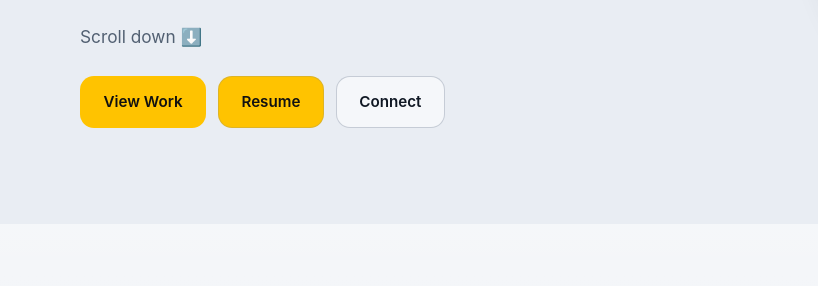
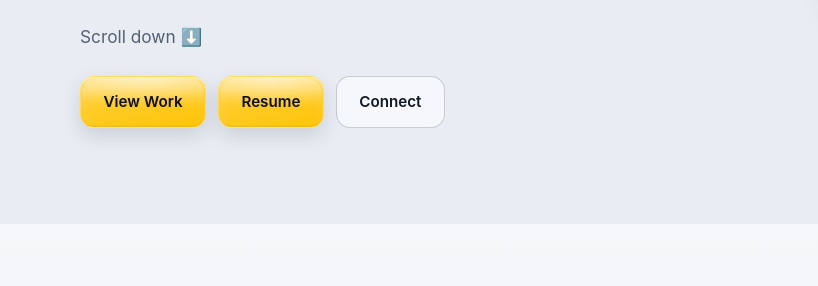
Before and after one commit to rohankumar009/rohank.dev, a website: page index.html in a window 1280 px wide. Shown: the part 436-722 px from the top of the page, 0-818 px from the left. Drawn offline with Linux system fonts and the light colour scheme; files whose address does not match are found by name.

```diff
--- a/style.css
+++ b/style.css
@@ -315,24 +315,49 @@ a {
   transition: all 0.2s ease;
 }
 
-.btn-primary {
-  background: var(--mustard);
-  color: var(--button-text);
+.btn-primary,
+.btn-secondary {
+  position: relative;
+  isolation: isolate;
+  overflow: hidden;
+  color: color-mix(in srgb, var(--button-text) 92%, #111 8%);
+  border-color: rgba(255, 255, 255, 0.34);
+  background:
+    linear-gradient(180deg, rgba(255, 255, 255, 0.3) 0%, rgba(255, 255, 255, 0.08) 38%, rgba(255, 255, 255, 0.02) 100%),
+    linear-gradient(135deg, color-mix(in srgb, var(--mustard) 88%, white 12%), var(--mustard));
+  box-shadow:
+    inset 0 1px 0 rgba(255, 255, 255, 0.62),
+    inset 0 10px 16px rgba(255, 255, 255, 0.12),
+    inset 0 -1px 0 rgba(0, 0, 0, 0.08),
+    0 8px 20px rgba(17, 24, 39, 0.14);
+  text-shadow:
+    0 1px 0 rgba(255, 255, 255, 0.22),
+    0 1px 2px rgba(17, 24, 39, 0.12);
 }
 
-.btn-primary:hover {
-  background: var(--mustard);
-  transform: translateY(-2px);
+.btn-primary::before,
+.btn-secondary::before {
+  content: "";
+  position: absolute;
+  inset: 1px;
+  border-radius: inherit;
+  background:
+    radial-gradient(130% 90% at 50% 0%, rgba(255, 255, 255, 0.46) 0%, rgba(255, 255, 255, 0.16) 42%, transparent 66%),
+    linear-gradient(180deg, rgba(255, 255, 255, 0.22), transparent 68%);
+  z-index: -1;
+  pointer-events: none;
 }
 
-.btn-secondary {
-  background: var(--mustard);
-  border-color: var(--border);
-  color: var(--button-text);
-}
-
+.btn-primary:hover,
 .btn-secondary:hover {
-  background: var(--mustard);
+  background:
+    linear-gradient(180deg, rgba(255, 255, 255, 0.34) 0%, rgba(255, 255, 255, 0.1) 38%, rgba(255, 255, 255, 0.04) 100%),
+    linear-gradient(135deg, color-mix(in srgb, var(--mustard) 84%, white 16%), var(--mustard));
+  box-shadow:
+    inset 0 1px 0 rgba(255, 255, 255, 0.72),
+    inset 0 12px 18px rgba(255, 255, 255, 0.16),
+    inset 0 -1px 0 rgba(0, 0, 0, 0.08),
+    0 12px 24px rgba(17, 24, 39, 0.18);
   transform: translateY(-2px);
 }
 .btn-tertiary:hover {
```
